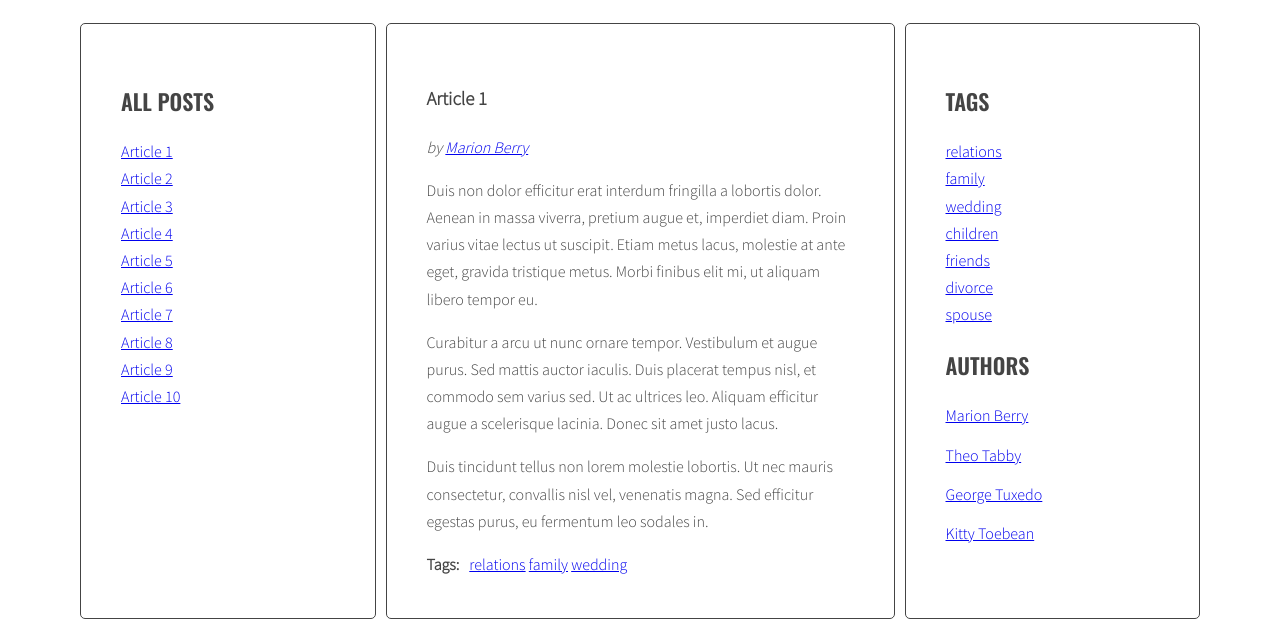
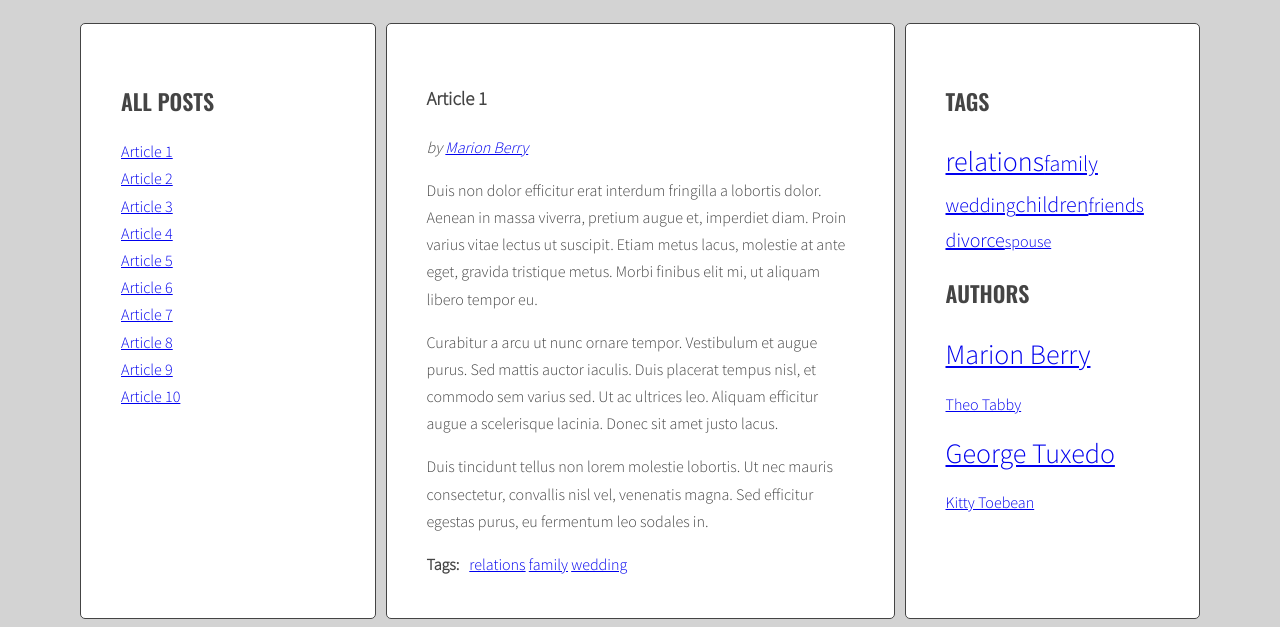
Before and after one commit to Helgako-123/javascript-blog, a website: page index.html in a window 1280 px wide. Shown: the part 220-847 px from the top of the page. Drawn offline with nearby package versions, Linux system fonts and the light colour scheme.

Commit message:
Update style.css

```diff
--- a/sass/style.css
+++ b/sass/style.css
@@ -6,7 +6,7 @@
 }
 
 body {
-  background: #fff;
+  background: lightgrey;
   font-family: "Source Sans Pro", sans-serif;
   color: #444;
   font-weight: 300;
@@ -99,3 +99,31 @@ body {
 .post-tags p {
   margin: 0 10px 0 0;
 }/*# sourceMappingURL=style.css.map */
+
+.list.tags li {
+  display: inline-block;
+}
+
+.list.authors li {
+  display: inline-block;
+}
+
+.tag-size-1 {
+  font-size: 16px;
+}
+
+.tag-size-2 {
+  font-size: 20px;
+}
+
+.tag-size-3 {
+  font-size: 22px;
+}
+
+.tag-size-4 {
+  font-size: 24px;
+}
+
+.tag-size-5 {
+  font-size: 28px;
+}
```
